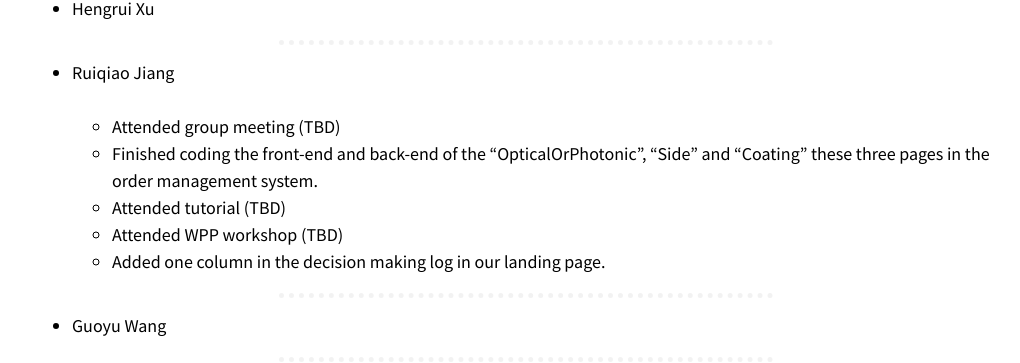
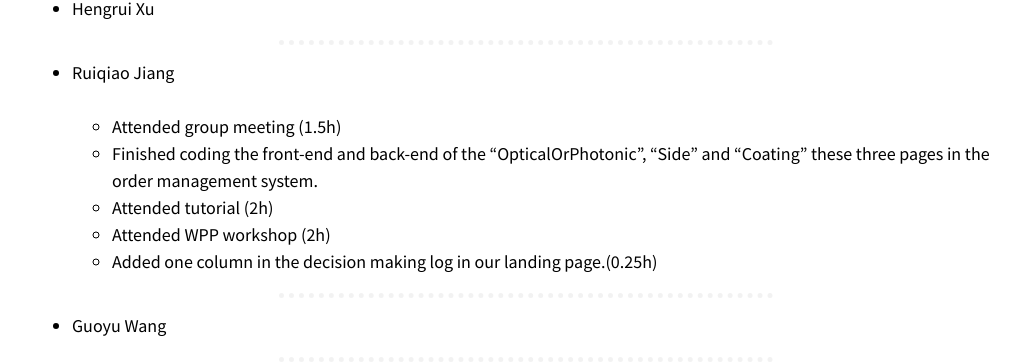
Before and after one commit to optofab/optofab.github.io, a Jekyll site: the page built from work_records.md, in a window 1280 px wide and 900 px high, scrolled down 14050 px. Shown: the part 145-508 px from the top of the window, without its empty margins (114-1134 px from the left). Built offline with Jekyll 4.4.1, drawn with Linux system fonts in a browser that asks for light colours; nearby versions of some CDN libraries; emoji names are drawn with the system emoji font.

Commit message:
Update work_records.md

```diff
--- a/work_records.md
+++ b/work_records.md
@@ -584,11 +584,11 @@
 
 - Ruiqiao Jiang
 
-  - Attended group meeting (TBD)
+  - Attended group meeting (1.5h)
   - Finished coding the front-end and back-end of the "OpticalOrPhotonic", "Side" and "Coating" these three pages in the order management system.
-  - Attended tutorial (TBD)
-  - Attended WPP workshop (TBD)
-  - Added one column in the decision making log in our landing page.
+  - Attended tutorial (2h)
+  - Attended WPP workshop (2h)
+  - Added one column in the decision making log in our landing page.(0.25h)
 
 <hr class="hr-dotted">
 
```
